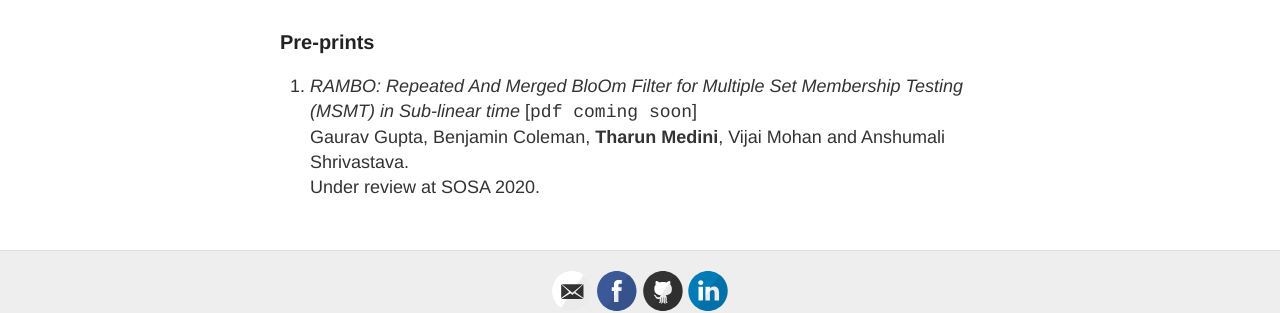
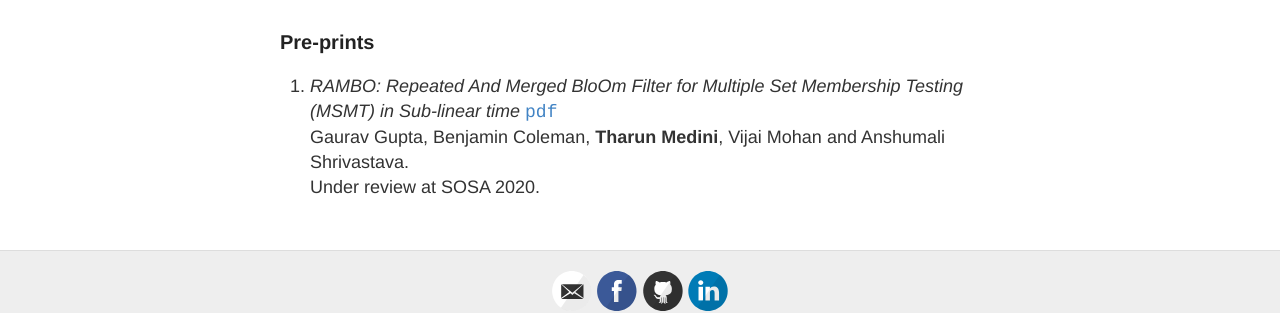
Before and after one commit to gaurav16gupta/gaurav16gupta.github.io, a Jekyll site: the page built from publications.md, in a window 1280 px wide. Shown: the part 947-1260 px from the top of the page. Built offline with Jekyll 4.4.1, drawn with Linux system fonts in a browser that asks for light colours.

Commit message:
Added RAMBO pdf

```diff
--- a/publications.md
+++ b/publications.md
@@ -32,6 +32,6 @@ To appear in [Visually Grounded Interaction and Language (ViGIL) Workshop](https
 
 ### Pre-prints
 
-1. _RAMBO: Repeated And Merged BloOm Filter for Multiple Set Membership Testing (MSMT) in Sub-linear time_ [`pdf coming soon`] <br/>
+1. _RAMBO: Repeated And Merged BloOm Filter for Multiple Set Membership Testing (MSMT) in Sub-linear time_ [`pdf`](https://arxiv.org/pdf/1910.02611.pdf) <br/>
 Gaurav Gupta, Benjamin Coleman, __Tharun Medini__, Vijai Mohan and Anshumali Shrivastava. <br/>
 Under review at SOSA 2020.
```
